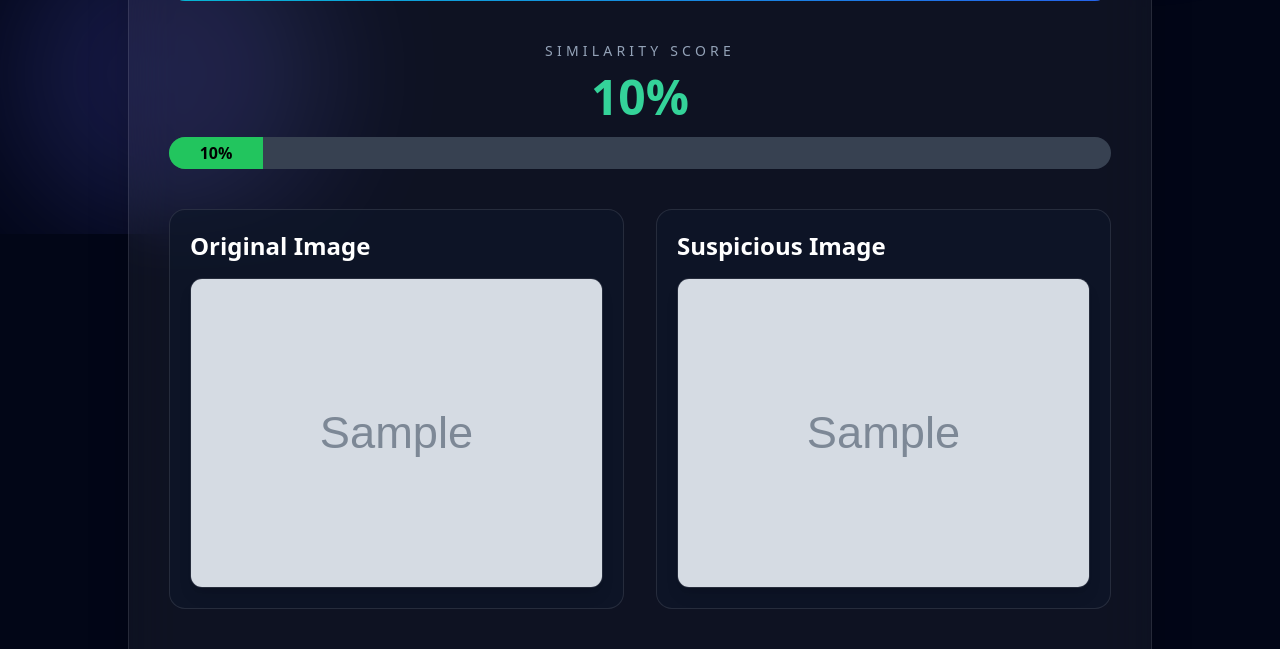
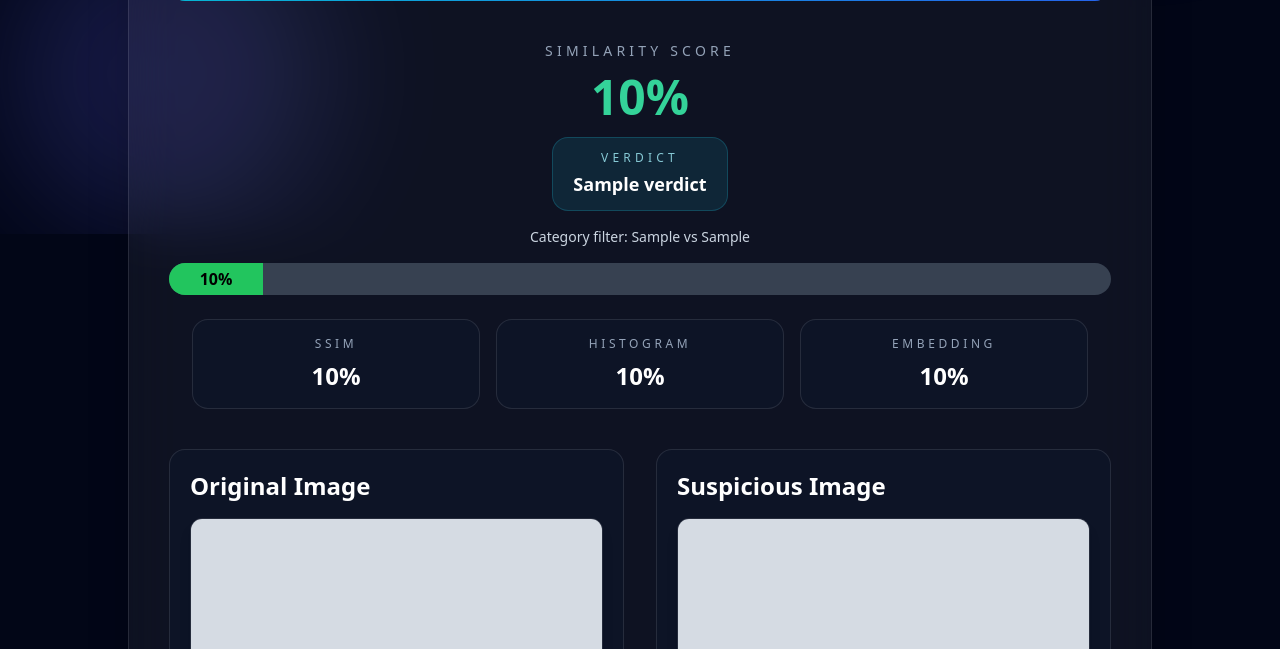
Before and after one commit to harish74s/image_copyright_system, a Flask app: template templates/index.html in a window 1280 px wide. Shown: the part 566-1215 px from the top of the page. Run offline with Flask 3, Linux system fonts and the light colour scheme; the template is opened without the code that fills it: most values are stand-ins (such as "Sample title", 1, 10 or a date in 2020); grey boxes marked "Sample" are stand-in pictures; some libraries are stand-ins or nearby versions.

Commit message:
increased the accuracy of the detection

```diff
--- a/app.py
+++ b/app.py
@@ -37,6 +37,88 @@ except Exception:
 conv_model = Model(inputs=base_model.input, outputs=conv_layer.output)
 # model that outputs conv maps and final predictions for Grad-CAM
 pred_model = Model(inputs=base_model.input, outputs=[conv_layer.output, base_model.output])
+
+
+def _load_image_pair(path1, path2, target_size=(300, 300)):
+    img1 = cv2.imread(path1)
+    img2 = cv2.imread(path2)
+
+    if img1 is None or img2 is None:
+        raise ValueError('Unable to read one or both uploaded images.')
+
+    img1_small = cv2.resize(img1, target_size)
+    img2_small = cv2.resize(img2, target_size)
+
+    return img1_small, img2_small
+
+
+def _normalized_embedding_similarity(features1, features2):
+    raw_similarity = float(cosine_similarity([features1], [features2])[0][0])
+    return float(np.clip(raw_similarity, 0.0, 1.0))
+
+
+def _ssim_similarity(img1_small, img2_small):
+    gray1 = cv2.cvtColor(img1_small, cv2.COLOR_BGR2GRAY)
+    gray2 = cv2.cvtColor(img2_small, cv2.COLOR_BGR2GRAY)
+    value = float(ssim(gray1, gray2))
+    return float(np.clip(value, 0.0, 1.0))
+
+
+def _histogram_similarity(img1_small, img2_small):
+    hsv1 = cv2.cvtColor(img1_small, cv2.COLOR_BGR2HSV)
+    hsv2 = cv2.cvtColor(img2_small, cv2.COLOR_BGR2HSV)
+
+    hist1 = cv2.calcHist([hsv1], [0, 1], None, [32, 32], [0, 180, 0, 256])
+    hist2 = cv2.calcHist([hsv2], [0, 1], None, [32, 32], [0, 180, 0, 256])
+
+    cv2.normalize(hist1, hist1, 0, 1, cv2.NORM_MINMAX)
+    cv2.normalize(hist2, hist2, 0, 1, cv2.NORM_MINMAX)
+
+    correlation = float(cv2.compareHist(hist1, hist2, cv2.HISTCMP_CORREL))
+    return float(np.clip((correlation + 1.0) / 2.0, 0.0, 1.0))
+
+
+def _estimate_image_category(img_small):
+    gray = cv2.cvtColor(img_small, cv2.COLOR_BGR2GRAY)
+    edges = cv2.Canny(gray, 80, 160)
+    edge_density = float(np.count_nonzero(edges)) / float(edges.size)
+
+    mean_bgr = np.mean(img_small.reshape(-1, 3), axis=0)
+    color_spread = float(np.std(mean_bgr))
+    brightness = float(np.mean(gray))
+    saturation = float(np.mean(cv2.cvtColor(img_small, cv2.COLOR_BGR2HSV)[:, :, 1]))
+    aspect_ratio = float(img_small.shape[1]) / float(img_small.shape[0])
+
+    if edge_density > 0.14 and saturation < 50 and brightness > 110:
+        return 'document'
+
+    if edge_density > 0.12 and saturation >= 50:
+        return 'screenshot'
+
+    if aspect_ratio > 1.5 and saturation > 45 and edge_density < 0.10:
+        return 'landscape'
+
+    if saturation > 55 and color_spread > 25 and edge_density < 0.12:
+        return 'photo'
+
+    return 'graphic'
+
+
+def _apply_category_filter(score, category1, category2):
+    if category1 == category2:
+        return score, False
+
+    return score * 0.45, True
+
+
+def _build_verdict(final_score):
+    if final_score <= 25:
+        return 'Completely Different'
+    if final_score <= 50:
+        return 'Slight Visual Similarity'
+    if final_score <= 75:
+        return 'Possibly Modified Copy'
+    return 'Highly Similar / Copied'
 
 
 def extract_features(img_path):
@@ -147,26 +229,40 @@ def compare():
     image1.save(path1)
     image2.save(path2)
 
-    img1 = cv2.imread(path1)
-    img2 = cv2.imread(path2)
+    try:
+        img1_small, img2_small = _load_image_pair(path1, path2, target_size=(300, 300))
+    except ValueError as exc:
+        return render_template('index.html', error=str(exc))
 
-    # create smaller copies for visualization / diff detection
-    img1_small = cv2.resize(img1, (300, 300))
-    img2_small = cv2.resize(img2, (300, 300))
+    category1 = _estimate_image_category(img1_small)
+    category2 = _estimate_image_category(img2_small)
 
-    gray1 = cv2.cvtColor(img1_small, cv2.COLOR_BGR2GRAY)
-    gray2 = cv2.cvtColor(img2_small, cv2.COLOR_BGR2GRAY)
-
-    # Extract deep features (embeddings) and compute cosine similarity
     features1 = extract_features(path1)
     features2 = extract_features(path2)
 
-    similarity = cosine_similarity(
-        [features1],
-        [features2]
-    )[0][0]
+    embedding_score = _normalized_embedding_similarity(features1, features2)
+    if embedding_score < 0.70:
+        embedding_score = 0.0
 
-    similarity = round(similarity * 100, 2)
+    ssim_score = _ssim_similarity(img1_small, img2_small)
+    histogram_score = _histogram_similarity(img1_small, img2_small)
+
+    final_score = (
+        (ssim_score * 0.3) +
+        (histogram_score * 0.2) +
+        (embedding_score * 0.5)
+    )
+
+    final_score, category_mismatch = _apply_category_filter(
+        final_score,
+        category1,
+        category2
+    )
+
+    similarity = round(final_score * 100, 2)
+    verdict = _build_verdict(similarity)
+    if similarity < 60:
+        verdict = 'Different Images'
 
     # For learned localization, compute a spatial similarity map from conv feature maps
     sim_norm, diff_map = compute_spatial_similarity_map(path1, path2, out_size=(300, 300))
@@ -179,18 +275,22 @@ def compare():
 
     combined_color = cv2.addWeighted(sim_color, 0.5, grad_color, 0.5, 0)
 
-    overlay = cv2.addWeighted(img2_small, 0.6, combined_color, 0.4, 0)
+    overlay = cv2.addWeighted(img2_small, 0.75, combined_color, 0.25, 0)
 
     # smooth noisy activations before contour detection
-    diff_map = cv2.GaussianBlur(diff_map, (11, 11), 0)
+    diff_map = cv2.GaussianBlur(diff_map, (5, 5), 0)
 
     # threshold diff_map to find differing regions
-    thresh = cv2.threshold(
+    _, thresh = cv2.threshold(
         diff_map,
         0,
         255,
-        cv2.THRESH_BINARY + cv2.THRESH_OTSU
-    )[1]
+        cv2.THRESH_BINARY_INV + cv2.THRESH_OTSU
+    )
+
+    kernel = np.ones((3, 3), np.uint8)
+    thresh = cv2.morphologyEx(thresh, cv2.MORPH_OPEN, kernel, iterations=1)
+    thresh = cv2.morphologyEx(thresh, cv2.MORPH_CLOSE, kernel, iterations=1)
 
     contours, _ = cv2.findContours(
         thresh,
@@ -201,10 +301,25 @@ def compare():
     for contour in contours:
         area = cv2.contourArea(contour)
 
-        if area < 500:
+        if area < 2200:
+            continue
+
+        if area > 50000:
             continue
 
         x, y, w, h = cv2.boundingRect(contour)
+        if w < 12 or h < 12:
+            continue
+
+        contour_mask = np.zeros(thresh.shape, dtype=np.uint8)
+        cv2.drawContours(contour_mask, [contour], -1, 255, -1)
+        contour_area = float(np.count_nonzero(contour_mask))
+        if contour_area <= 0:
+            continue
+
+        fill_ratio = float(area) / contour_area
+        if fill_ratio < 0.35:
+            continue
 
         cv2.rectangle(
             overlay,
@@ -226,6 +341,13 @@ def compare():
     return render_template(
         'index.html',
         score=similarity,
+        verdict=verdict,
+        category1=category1,
+        category2=category2,
+        category_mismatch=category_mismatch,
+        ssim_score=round(ssim_score * 100, 2),
+        histogram_score=round(histogram_score * 100, 2),
+        embedding_score=round(embedding_score * 100, 2),
         image1='/' + path1,
         image2='/' + path2,
         heatmap='/' + heatmap_path
--- a/templates/index.html
+++ b/templates/index.html
@@ -93,6 +93,22 @@
                         {{ score }}%
                     </h2>
 
+                    {% if verdict %}
+                        <div class="mx-auto mb-4 inline-flex flex-col items-center rounded-2xl border border-cyan-400/20 bg-cyan-400/10 px-5 py-3">
+                            <span class="text-xs uppercase tracking-[0.35em] text-cyan-200/80">Verdict</span>
+                            <span class="mt-1 text-lg font-semibold text-white">{{ verdict }}</span>
+                        </div>
+                    {% endif %}
+
+                    {% if category1 and category2 %}
+                        <p class="mx-auto mb-4 max-w-2xl text-sm text-slate-300">
+                            Category filter: {{ category1 }} vs {{ category2 }}
+                            {% if category_mismatch %}
+                                <span class="font-semibold text-amber-300">- mismatch penalty applied</span>
+                            {% endif %}
+                        </p>
+                    {% endif %}
+
                     <div class="w-full overflow-hidden rounded-full bg-gray-700 h-8">
                         <div
                             id="scoreBarFill"
@@ -103,6 +119,23 @@
                             {{ score }}%
                         </div>
                     </div>
+
+                    {% if ssim_score is defined and histogram_score is defined and embedding_score is defined %}
+                        <div class="mx-auto mt-6 grid max-w-4xl gap-4 sm:grid-cols-3">
+                            <div class="rounded-2xl border border-white/10 bg-slate-900/70 p-4">
+                                <p class="text-xs uppercase tracking-[0.3em] text-slate-400">SSIM</p>
+                                <p class="mt-2 text-2xl font-bold text-white">{{ ssim_score }}%</p>
+                            </div>
+                            <div class="rounded-2xl border border-white/10 bg-slate-900/70 p-4">
+                                <p class="text-xs uppercase tracking-[0.3em] text-slate-400">Histogram</p>
+                                <p class="mt-2 text-2xl font-bold text-white">{{ histogram_score }}%</p>
+                            </div>
+                            <div class="rounded-2xl border border-white/10 bg-slate-900/70 p-4">
+                                <p class="text-xs uppercase tracking-[0.3em] text-slate-400">Embedding</p>
+                                <p class="mt-2 text-2xl font-bold text-white">{{ embedding_score }}%</p>
+                            </div>
+                        </div>
+                    {% endif %}
                 </div>
 
                 <div class="mt-10 grid gap-8 md:grid-cols-2">
```
Also changed, not shown: static/images/WhatsApp Image 2026-05-17 at 8.11.02 PM (1).jpeg (added), static/images/WhatsApp Image 2026-05-17 at 8.11.02 PM.jpeg (added), static/images/heatmap_4322befb31cd40d29cf95f9bfb1fb17e.jpg (added), static/images/heatmap_57a1658cb4c146b483c7b18adb6baa1e.jpg (added), static/images/heatmap_64472b2c2edb49b0a54aef3aead15e43.jpg (added), static/images/heatmap_6f28d8ff1cfc4b398c7dfeb66e2137e4.jpg (added), static/images/heatmap_a02e7be859ca4503880c1991fa54b212.jpg (added), static/images/heatmap_e2d7296725e14f72a8562ff3a1e7a960.jpg (added), static/images/heatmap_f18631d341e1493b9885f5bb1ae8658e.jpg (added).
